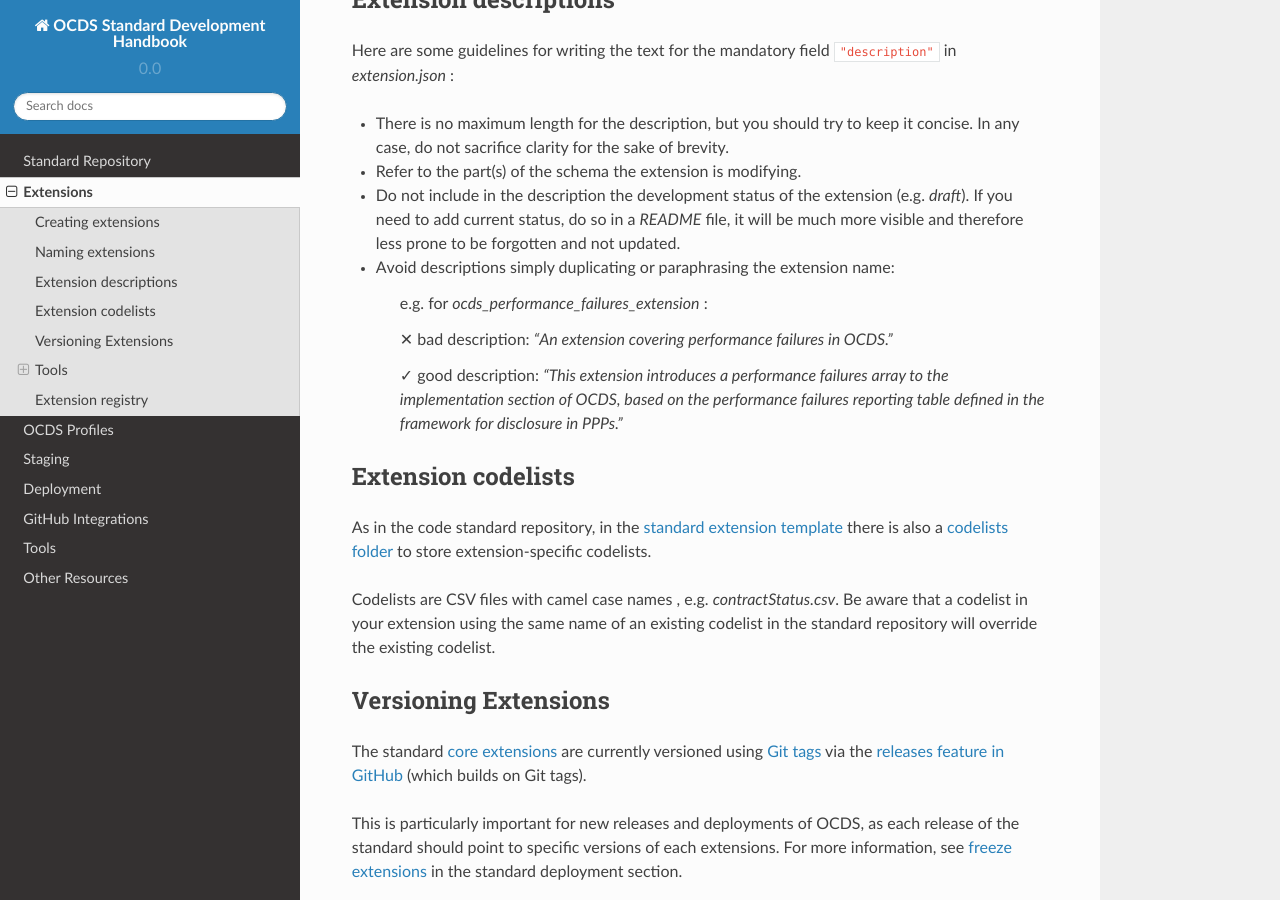
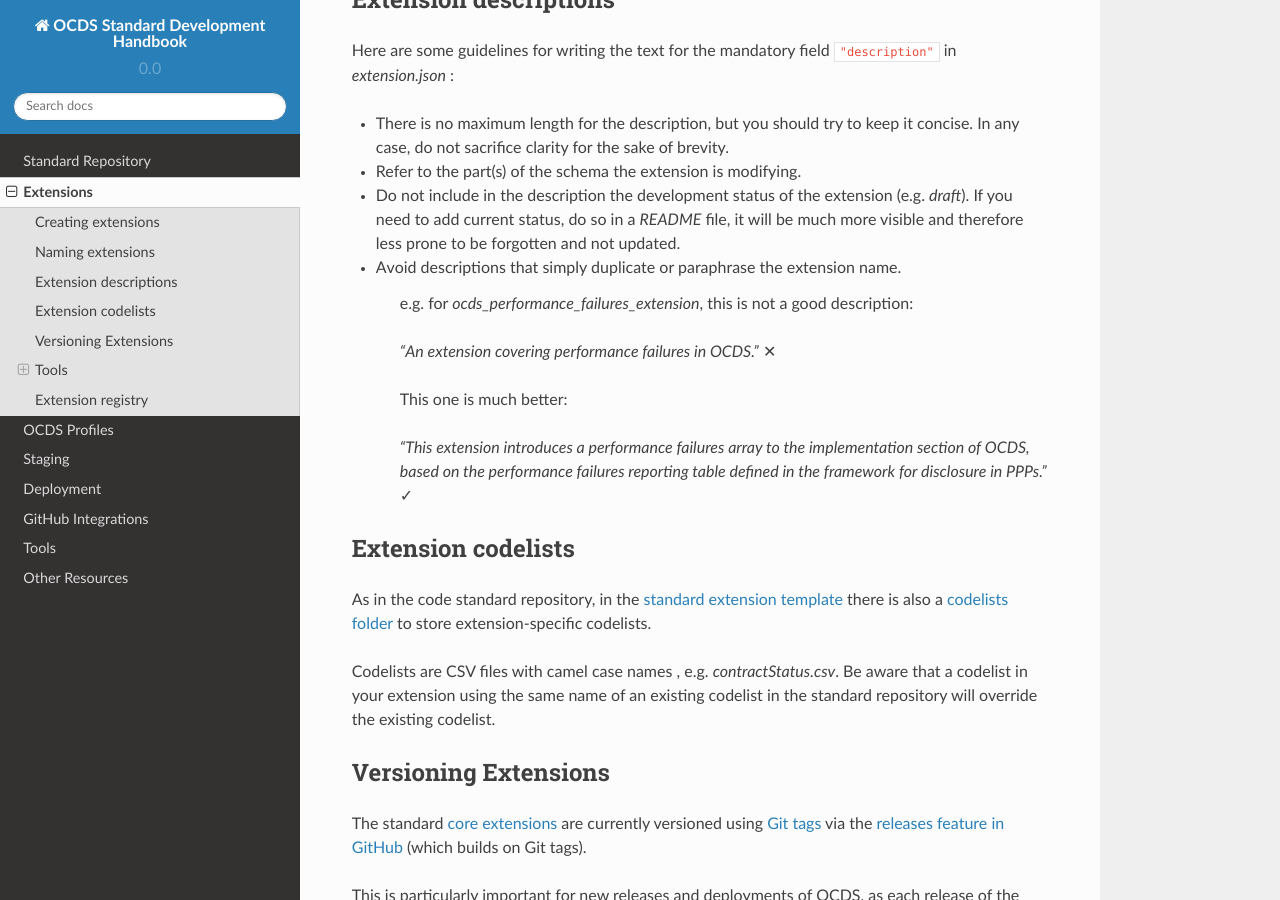
Before and after one commit to open-contracting/standard-development-handbook, a Sphinx documentation site: the page built from docs/extensions.md, in a window 1280 px wide and 900 px high, scrolled down 1204 px. Built offline with Sphinx 7.4.7 and the Read the Docs theme 2.0.0, drawn with Linux system fonts in a browser that asks for light colours.

Commit message:
Fix markdown errors in Extensions page

````diff
--- a/docs/extensions.md
+++ b/docs/extensions.md
@@ -15,44 +15,42 @@
 
 **TODO**: Mechanisn for extension authors to create _versioned-release-validation-schema.json_ in their extensions.
 
-All extensions must have an [extension.json](https://github.com/open-contracting/standard_extension_template/blob/master/extension.json), with ```"name"``` and ```"description"``` fields required.
+All extensions must have an [extension.json](https://github.com/open-contracting/standard_extension_template/blob/master/extension.json), with `"name"` and `"description"` fields required.
 
 Extensions must include at least one schema file. In most cases, the extension will have a _release-schema.json_ with the minimal changes required to patch the schema, although there may be more marginal user cases requiring metadata patches for _release-package-schema.json_ and/or _record-package-schema.json_. Empty schema files should not be included in the extension.
-
 
 ## Naming extensions
 
 Names for extensions should conform to the following pattern:
 
-```ocds_[name]_extension```
+`ocds_[name]_extension`
 
-```[name]``` should be based on a JSON Pointer fragment for the name of the primary field or the primary object being added, or both if necessary. The idea is that the name should be a good indication of which part of the schema is being targeted, thus contributing to self-documenting the extension.
+`[name]` should be based on a JSON Pointer fragment for the name of the primary field or the primary object being added, or both if necessary. The idea is that the name should be a good indication of which part of the schema is being targeted, thus contributing to self-documenting the extension.
 
 When naming an extension, camel case (_camelCase_) should be replace with lowercase plus underscores (_camel_case_).
 
-
 ## Extension descriptions
 
-Here are some guidelines for writing the text for the mandatory field ```"description"``` in _extension.json_ :
+Here are some guidelines for writing the text for the mandatory field `"description"` in _extension.json_ :
 
 * There is no maximum length for the description, but you should try to keep it concise. In any case, do not sacrifice clarity for the sake of brevity.
 * Refer to the part(s) of the schema the extension is modifying.
 * Do not include in the description the development status of the extension (e.g. _draft_). If you need to add current status, do so in a _README_ file, it will be much more visible and therefore less prone to be forgotten and not updated.
-* Avoid descriptions simply duplicating or paraphrasing the extension name:
+* Avoid descriptions that simply duplicate or paraphrase the extension name.
 
-  > e.g. for _ocds_performance_failures_extension_ :
-
-  > &#x2715;  bad description: _"An extension covering performance failures in OCDS."_
-
-  > &#10003;  good description: _"This extension introduces a performance failures array to the implementation section of OCDS, based on the performance failures reporting table defined in the framework for disclosure in PPPs."_
-
+  > e.g. for _ocds_performance_failures_extension_, this is not a good description:
+  >
+  > _"An extension covering performance failures in OCDS."_ &#x2715;
+  >
+  > This one is much better:
+  >
+  > _"This extension introduces a performance failures array to the implementation section of OCDS, based on the performance failures reporting table defined in the framework for disclosure in PPPs."_ &#10003;
 
 ## Extension codelists
 
 As in the code standard repository, in the [standard extension template](https://github.com/open-contracting/standard_extension_template) there is also a [codelists folder](https://github.com/open-contracting/standard_extension_template/tree/master/codelists) to store extension-specific codelists.
 
 Codelists are CSV files with camel case names , e.g. _contractStatus.csv_. Be aware that a codelist in your extension using the same name of an existing codelist in the standard repository will override the existing codelist.
-
 
 ## Versioning Extensions
 
@@ -64,7 +62,6 @@
 
 N.B. The mechanism for versioning extensions both 'internally' (addressing changes within the extension during the _same_ standard release cycle) and 'externally' (with reference to _different_ standard versions) is likely to change in the future. Take a look at this [GitHub issue](https://github.com/open-contracting/extension_registry/issues/47) in the [extension registry](https://github.com/open-contracting/extension_registry) repo for more information on this topic.
 
-
 ## Tools
 
 ### Extension creator
@@ -73,13 +70,12 @@
 
 The tool will create a zip file to download, containing the patch schema file plus the _extension.json_ file with the name and description given by you.
 
-
 ### Extension tester
 
 Another useful tool to help creating extensions is the [Extension tester](https://github.com/open-contracting/extension_tester), which provides a simple way of testing your extensions on your local machine.
 
+## Extension registry
 
-## Extension registry
 The [Extensions registry](https://github.com/open-contracting/extension_registry) is the place where extensions are recorded in order to be included in the OCDS documentation.
 
 Every extension recorded in the registry must have an _entry.json_ file valid against the [entry-schema.json](https://github.com/open-contracting/extension_registry/blob/master/entry-schema.json).
@@ -87,4 +83,4 @@
 [compile.py](https://github.com/open-contracting/extension_registry/blob/master/compile.py) needs to be run for the docs to pick up
 new extensions or changes to existing ones.
 
-``` python compile.py``` will generate two non version-controlled files (_extensions.json_ and _extension.js_) which are the reference files that OCDS needs to build the documentation on extensions.
+`python compile.py` will generate two non version-controlled files (_extensions.json_ and _extension.js_) which are the reference files that OCDS needs to build the documentation on extensions.
````
